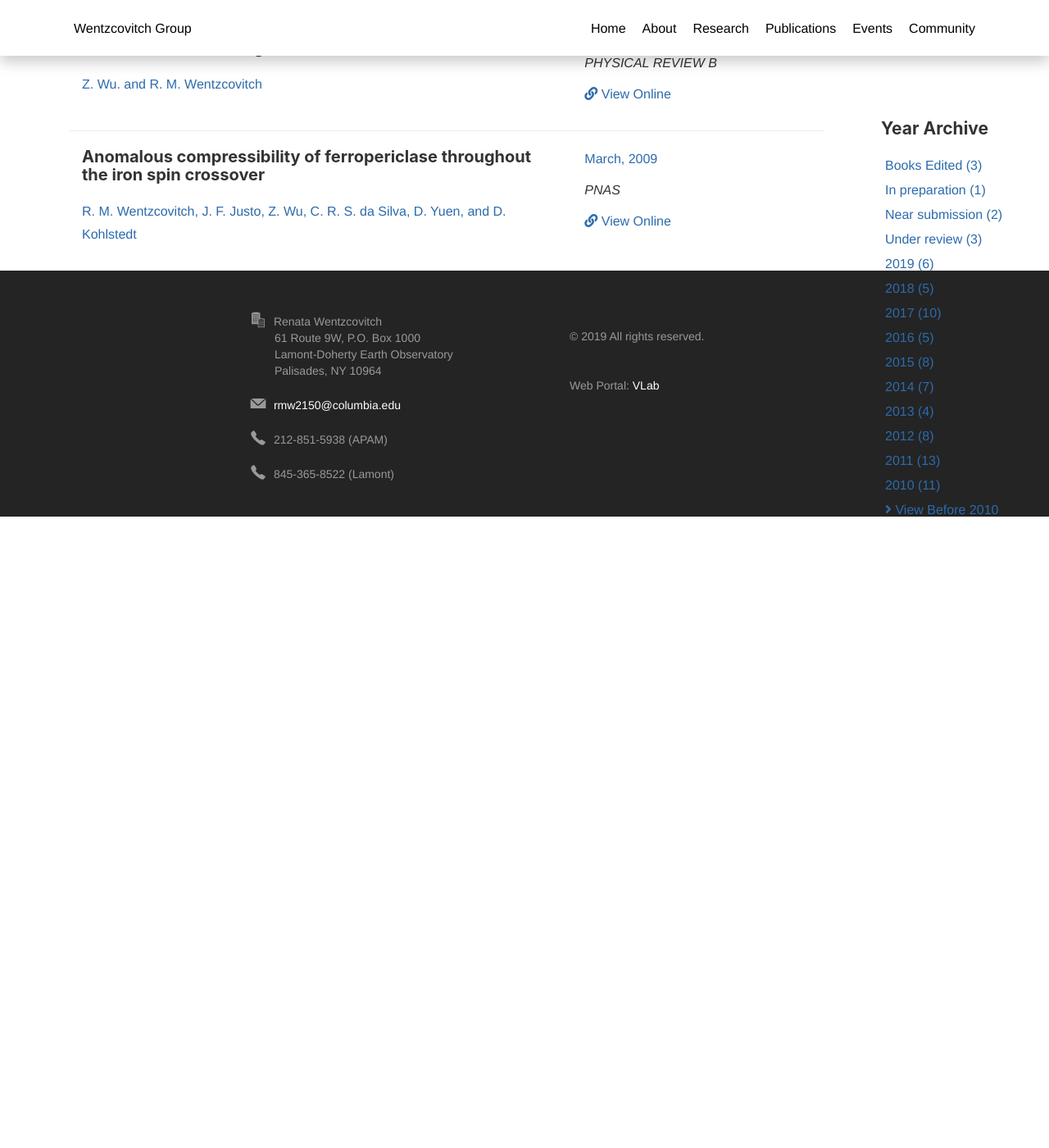
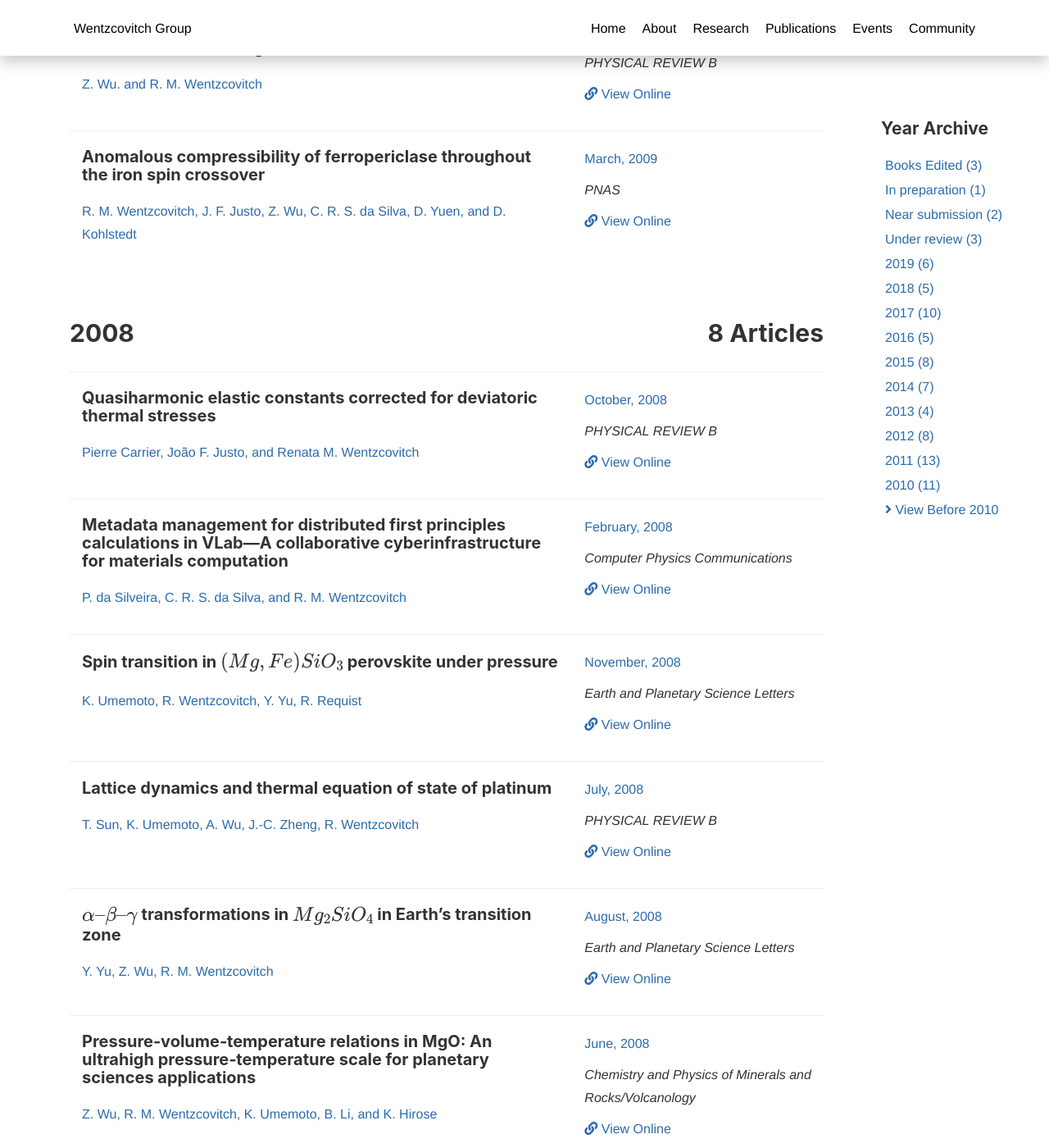
Before and after one commit to mineralcloud/mineralcloud.github.io, a Jekyll site: the page built from publications/index.html, in a window 1280 px wide and 1400 px high, scrolled down 17098 px. Shown: the whole window at 82% size. Built offline with Jekyll 4.4.1, drawn with Linux system fonts in a browser that asks for light colours; formulas are drawn with MathJax 3; before the commit the page ends 17728 px from its top, so only the background shows below that; some of the changed text lies outside the part shown.

Commit message:
publication update

```diff
--- a/_data/publications.yaml
+++ b/_data/publications.yaml
@@ -785,3 +785,75 @@
     pdf_url:
     doi:  https://doi.org/10.1073/pnas.0812150106
     online_url: https://www.pnas.org/content/106/21/8447
+
+- year: 2008
+  publications_this_year:
+
+  - title: Quasiharmonic elastic constants corrected for deviatoric thermal stresses
+    yyyy-mm-dd: 21 October 2008
+    author: Pierre Carrier, João F. Justo, and Renata M. Wentzcovitch
+    journal: PHYSICAL REVIEW B
+    pdf_url:
+    doi: https://doi.org/10.1103/PhysRevB.78.144302
+    online_url: https://journals.aps.org/prb/abstract/10.1103/PhysRevB.78.144302
+
+  - title: Metadata management for distributed first principles calculations in VLab—A collaborative cyberinfrastructure for materials computation
+    yyyy-mm-dd: 1 February 2008
+    author: P. da Silveira, C. R. S. da Silva, and R. M. Wentzcovitch
+    journal: Computer Physics Communications
+    pdf_url:
+    doi: https://doi.org/10.1016/j.cpc.2007.09.001
+    online_url: https://www.sciencedirect.com/science/article/pii/S0010465507003955?via%3Dihub
+
+  - title: Spin transition in $(Mg,Fe)SiO_3$ perovskite under pressure
+    yyyy-mm-dd: 30 November 2008
+    author: K. Umemoto, R. Wentzcovitch, Y. Yu, R. Requist
+    journal: Earth and Planetary Science Letters
+    pdf_url:
+    doi: https://doi.org/10.1016/j.epsl.2008.09.025
+    online_url: https://www.sciencedirect.com/science/article/pii/S0012821X08006298?via%3Dihub
+
+  - title: Lattice dynamics and thermal equation of state of platinum
+    yyyy-mm-dd: 28 July 2008
+    author: T. Sun, K. Umemoto, A. Wu, J.-C. Zheng,  R. Wentzcovitch
+    journal: PHYSICAL REVIEW B
+    pdf_url:
+    doi: https://doi.org/10.1103/PhysRevB.78.024304
+    online_url: https://journals.aps.org/prb/abstract/10.1103/PhysRevB.78.024304
+
+  - title: $\alpha–\beta–\gamma$ transformations in $Mg_2SiO_4$ in Earth's transition zone
+    yyyy-mm-dd: 30 August 2008
+    author: Y. Yu, Z. Wu, R. M. Wentzcovitch
+    journal: Earth and Planetary Science Letters
+    pdf_url:
+    doi: https://doi.org/10.1016/j.epsl.2008.06.023
+    online_url: https://www.sciencedirect.com/science/article/pii/S0012821X08003920?via%3Dihub
+
+  - title: "Pressure‐volume‐temperature relations in MgO: An ultrahigh pressure‐temperature scale for planetary sciences applications"
+    yyyy-mm-dd: 20 June 2008
+    author: Z. Wu, R. M. Wentzcovitch, K. Umemoto, B. Li, and K. Hirose
+    journal: Chemistry and Physics of Minerals and Rocks/Volcanology
+    pdf_url:
+    doi: https://doi.org/10.1029/2007JB005275
+    online_url: https://agupubs.onlinelibrary.wiley.com/doi/full/10.1029/2007JB005275
+    correction:
+      yyyy-mm-dd: 06 May 2010
+      journal: Chemistry and Physics of Minerals and Rocks/Volcanology
+      doi: https://doi.org/10.1029/2009JB000828
+      online_url: https://agupubs.onlinelibrary.wiley.com/doi/10.1029/2009JB000828
+
+  - title: Prediction of an $U_2S_3$-type polymorph of $Al_2O_3$ at 3.7 Mbar
+    yyyy-mm-dd: May 6, 2008
+    author: K. Umemoto and R. Wentzcovitch
+    journal: PNAS
+    pdf_url:
+    doi: https://doi.org/10.1073/pnas.0711925105
+    online_url: https://www.pnas.org/content/105/18/6526
+
+  - title: Vibrational properties of δ-AlOOH under pressure
+    yyyy-mm-dd: 2018-02-01
+    author: J. Tsuchiya, T. Tsuchiya, and R. M. Wentzcovitch
+    journal: American Mineralogist
+    pdf_url:
+    doi: https://doi.org/10.2138/am.2008.2627
+    online_url: https://pubs.geoscienceworld.org/msa/ammin/article-abstract/93/2-3/477/134631/vibrational-properties-of-alooh-under-pressure?redirectedFrom=fulltext
--- a/publications/index.html
+++ b/publications/index.html
@@ -80,6 +80,43 @@ header-img: static/img/header1.jpg
                             {% endif %}
                         </li>
                     </div>
+
+                    {% if publication.correction %}
+                    <br>
+                        <div class="col-lg-8 col-md-8  col-sm-12 col-xs-12">
+                            <li>
+                                <div class="publication-title">
+                                    <h5><span><span class="red"><i class="fas fa-exclamation-circle"></i> Correction:</span> {{publication.title|markdownify}}</span></h5>
+                                </div>
+                            </li>
+                            {% if publication.correction.publish %}
+                            <li>
+                                <span class="publication-journal">{{publication.correction.publish}}</span>
+                            </li>
+                            {% endif %}
+                            <li><span class="publication-author">{{publication.author}}</span></li>
+
+                        </div>
+                        <div class="col-lg-4 col-md-4  col-sm-12 col-xs-12">
+                            <li>
+                                <span class="publication-journal-year">{{publication.correction.yyyy-mm-dd|date:"%B, %Y"}}</span>
+                            </li>
+                            {% if publication.correction.journal %}
+                            <li>
+                                <span class="publication-journal">{{publication.correction.journal}}</span>
+                            </li>
+                            {% endif %}
+
+                            <li>
+                                {% if publication.correction.online_url %}<span class="publication-url"><a href="{{publication.online_url}}"
+                                        target="_blank">
+                                        <i class="fas fa-link"></i>
+                                        View Online</a></span>
+                                {% endif %}
+                            </li>
+                        </div>
+
+                    {% endif %}
                     <hr>
                 </ul>
 
--- a/static/css/core.css
+++ b/static/css/core.css
@@ -1229,6 +1229,9 @@ min-height:600px;
   border-radius:4px;
   background-color: #f1f1f1;
   color:#000;
+}
+.red{
+  color:rgb(220, 78, 78);
 }
 
 
```
